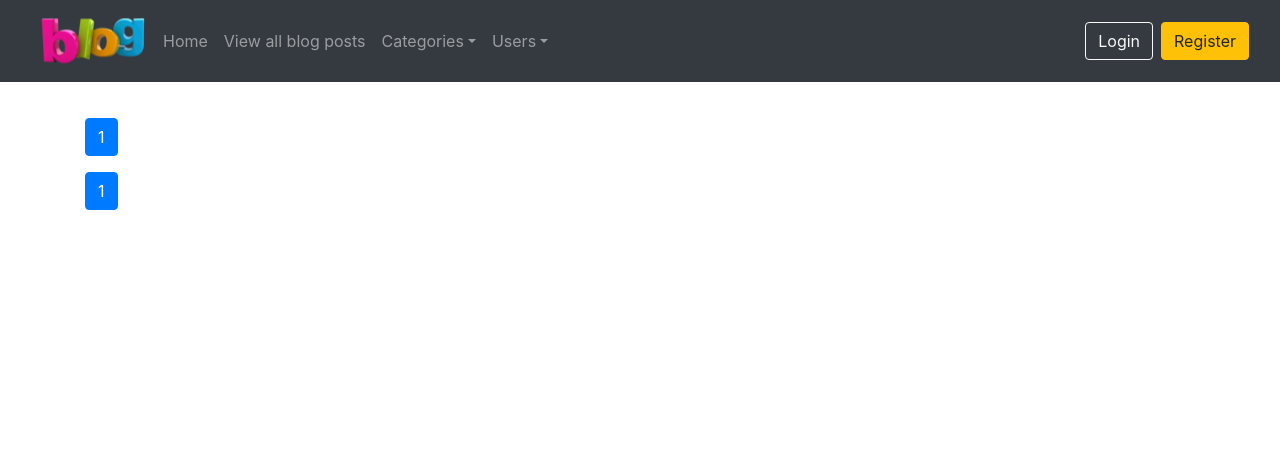
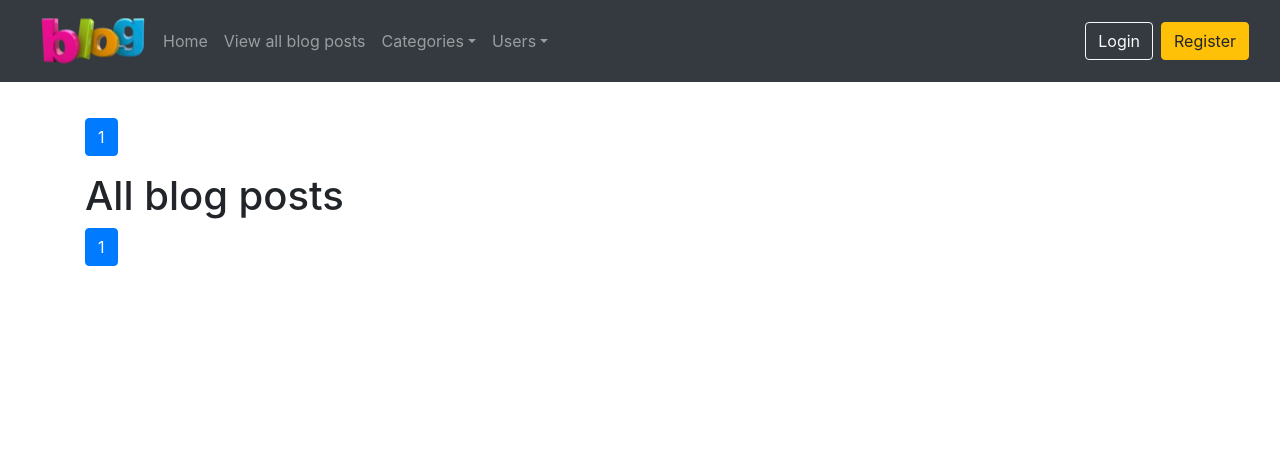
Before and after one commit to Qiang156/blog-by-django, a Django app: page /blog/ in a window 1280 px wide. Shown: the top 460 px of the page. Run offline with Django 3.2, Linux system fonts and the light colour scheme; data that the repository does not hold is empty; some libraries are stand-ins or nearby versions.

Commit message:
Changes to view posts by category and by user

```diff
--- a/blog/forms.py
+++ b/blog/forms.py
@@ -6,7 +6,9 @@ class PostForm(forms.ModelForm):
     class Meta:
         model = Post
         fields = "__all__"
-        exclude = ["author"] # Author will be set by the code to logged in user
+        # author will be set by the code to logged in user
+        # visit should not be possible to change in edit_post
+        exclude = ["author", "visit"]
 
 class UserLoginForm(forms.ModelForm):
     class Meta():
--- a/blog/views.py
+++ b/blog/views.py
@@ -12,11 +12,14 @@ from django.http import HttpResponseRedirect, HttpResponse
 from django.contrib.auth.decorators import login_required
 
 def index(request,category=0,user=''):
-    posts = Post.objects.all().order_by('-created_at')
+    posts = Post.objects.all().filter(status=1).order_by('-created_at')
+    list_title = "All blog posts"
     if category:
+        list_title = "Posts in category '" + category.capitalize() + "'"
         category = Category.objects.filter(name=category)
         posts = posts.filter(category=category)
     if user:
+        list_title = "Posts by user '" + user + "'"
         user = User.objects.filter(username=user)
         posts = posts.filter(author=user)
 
@@ -31,7 +34,7 @@ def index(request,category=0,user=''):
        # If page is out of range deliver last page of results
         posts_pag = paginator.page(paginator.num_pages)
 
-    context = { "posts" : posts, 'posts_pag': posts_pag}
+    context = { "posts" : posts, 'posts_pag': posts_pag, 'list_title': list_title }
     return render(request, "blog/index.html", context )
 
 
--- a/templates/blog/edit_post.html
+++ b/templates/blog/edit_post.html
@@ -34,6 +34,7 @@
             <p><label>Post written by:</label> {{ post_form.instance.author }}</p>
             <p><label>Created at:</label> {{ post_form.instance.created_at }}</p>
             <p><label>Updated at:</label> {{ post_form.instance.updated_at }}</p>
+            <p><label>Post views:</label> {{ post_form.instance.visit }}</p>
         {% endif %}
     </form>
 {% else %}
--- a/templates/blog/index.html
+++ b/templates/blog/index.html
@@ -1,14 +1,12 @@
 {% extends "blog/base.html" %}
 
-{% block title %}Index page{% endblock %}
+{% block title %}{{ list_title }}{% endblock %}
 
 {% block page_content %}
-
+    <h1>{{ list_title }}</h1>
     {% for post in posts_pag %}
-        {% if post.status == 1 %}
         <article class="blog-post">
             <h2 class="blog-post-title">{{post.title}}</h2>
-
             <p class="blog-post-meta">
              Created on {{ post.created_at|date:"Y-m-d H:i"}} by <a href="/blog/user/{{post.author}}">{{post.author}}</a> in <a href="/blog/category/{{post.category}}">{{ post.category|capfirst }}</a> <span>Visited {{post.visit}}</span> times</p>
             <p>{{post.body|striptags|slice:"500"}}...</p>
@@ -20,10 +18,5 @@
             </p>
         </article>
         <hr />
-        {% endif %}
     {% endfor %}
-
-
-
-
 {% endblock %}
```
